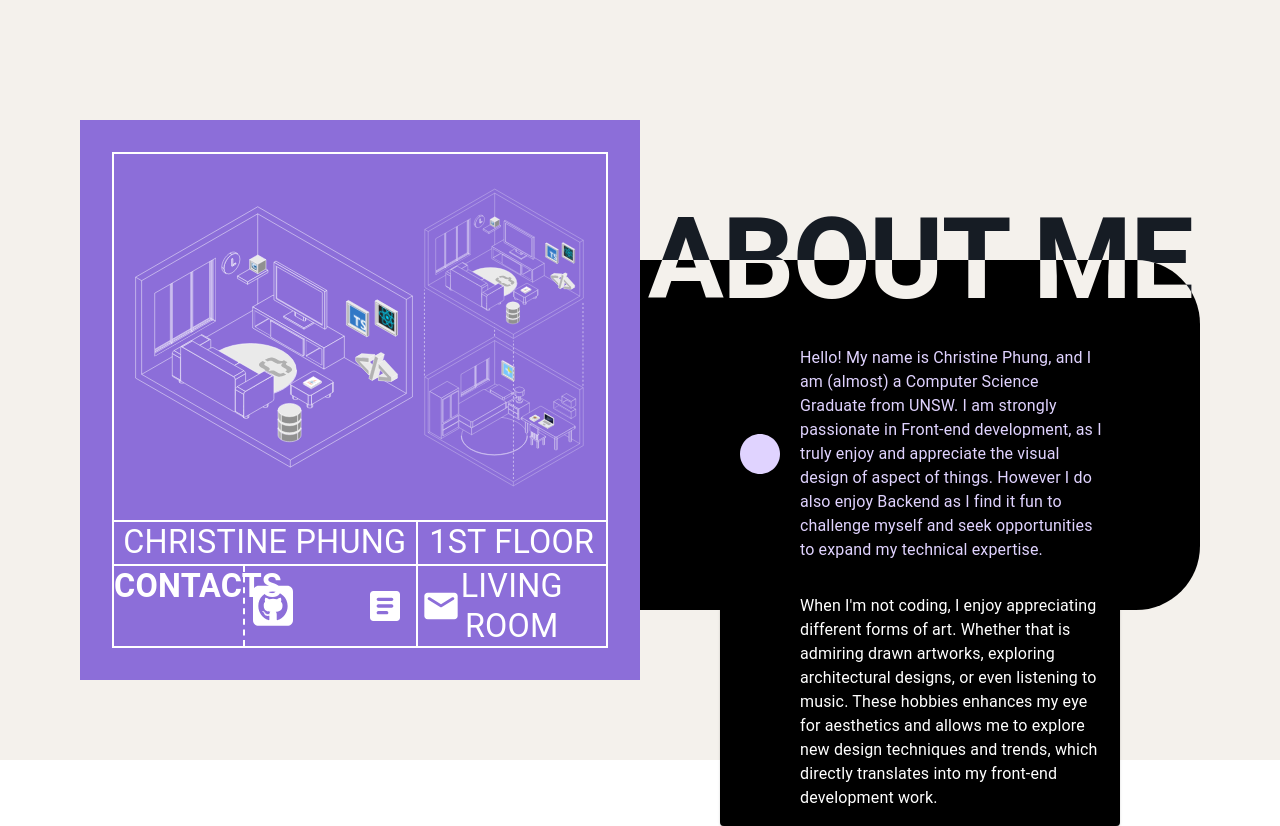
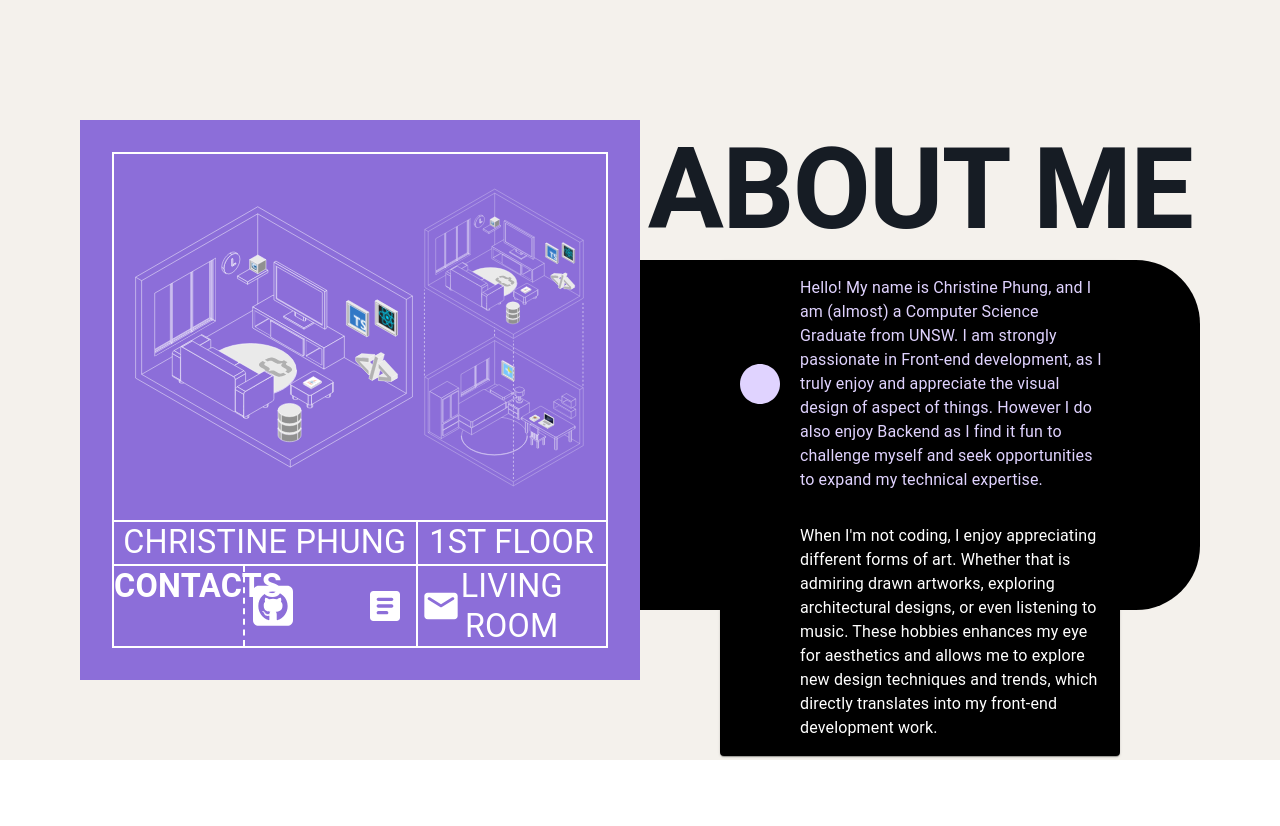
Before and after one commit to Christin322/christin322-portfolio, a React (Create React App) app in the folder frontend/: page / in a window 1280 px wide. Shown: the part 1960-2786 px from the top of the page. After the commit the page ends 2720 px from the top, so only its background shows below. Built offline with nearby package versions, Linux system fonts and the light colour scheme; some icons are missing.

Commit message:
fix style

```diff
--- a/frontend/src/components/AboutMe.tsx
+++ b/frontend/src/components/AboutMe.tsx
@@ -65,7 +65,7 @@ function AboutMe() {
         ></Box>
         <Box
           sx={{
-            gridRow: '2/4',
+            gridRow: '1/3',
             gridColumn: '4/9',
             display: 'flex',
             justifyContent: 'center',
@@ -88,7 +88,7 @@ function AboutMe() {
         </Box>
         <Box
           sx={{
-            gridRow: '4/7',
+            gridRow: '3/7',
             gridColumn: '4/9',
             boxSizing: 'border-box',
             paddingX: '5rem',
```
